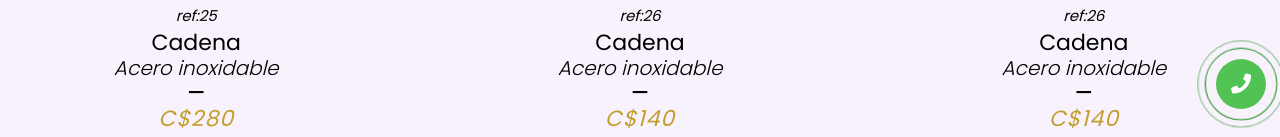
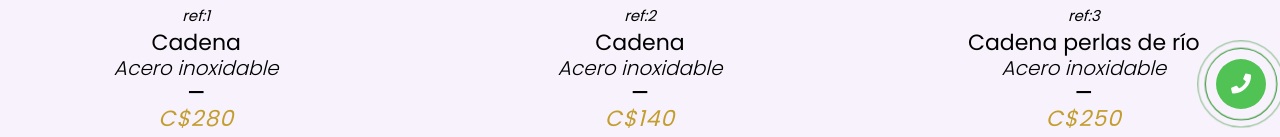
Before and after one commit to AndrDeve/glamourbyramos, a plain HTML site: page cadenas.html in a window 1280 px wide. Shown: the part 677-814 px from the top of the page. Drawn offline with nearby package versions, Linux system fonts and the light colour scheme; a script that the page names is missing.

Commit message:
subida de pagina

```diff
--- a/cadenas.html
+++ b/cadenas.html
@@ -75,7 +75,7 @@
                         <img src="img/glamourbyramos-cadenas1.jpg" class="img-welcome" alt="hermosas cadenas personalizadas hechas en managua nicaragua">
                     </figure>
                     <div class="textos">
-                        <span class="referencia">ref:25</span>
+                        <span class="referencia">ref:1</span>
                         <p class="nombre">Cadena <br><span class="material">Acero inoxidable</span></p>
                         <i class='bx bx-minus'></i><br>
                     </div>
@@ -88,7 +88,7 @@
                             <img src="img/glamourbyramos-cadenas2.jpg" class="img-welcome" alt="hermosas cadenas personalizadas hechas en managua nicaragua">
                         </figure>
                         <div class="textos">
-                            <span class="referencia">ref:26</span>
+                            <span class="referencia">ref:2</span>
                             <p class="nombre">Cadena <br><span class="material">Acero inoxidable</span></p>
                             <i class='bx bx-minus'></i><br>
                         </div>
@@ -101,11 +101,11 @@
                             <img src="img/cadenas3.png" class="img-welcome" alt="hermosas cadenas personalizadas hechas en managua nicaragua">
                         </figure>
                         <div class="textos">
-                            <span class="referencia">ref:26</span>
-                            <p class="nombre">Cadena <br><span class="material">Acero inoxidable</span></p>
+                            <span class="referencia">ref:3</span>
+                            <p class="nombre">Cadena perlas de río <br><span class="material">Acero inoxidable</span></p>
                             <i class='bx bx-minus'></i><br>
                         </div>
-                        <span class="precio span">C$140</span> <br>
+                        <span class="precio span">C$250</span> <br>
                         <button class="comprar add-to-cart-button">Agregar al carrito</button>
                     </div>
 
```
